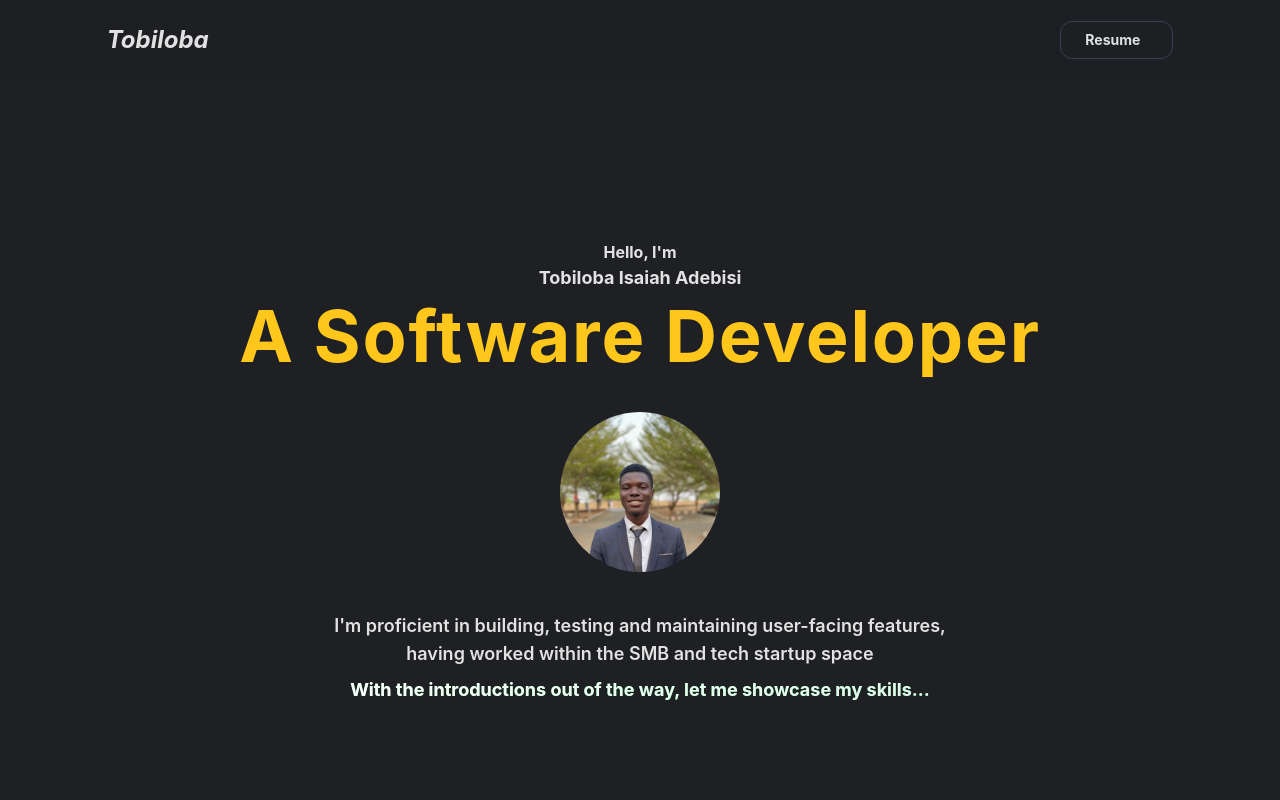
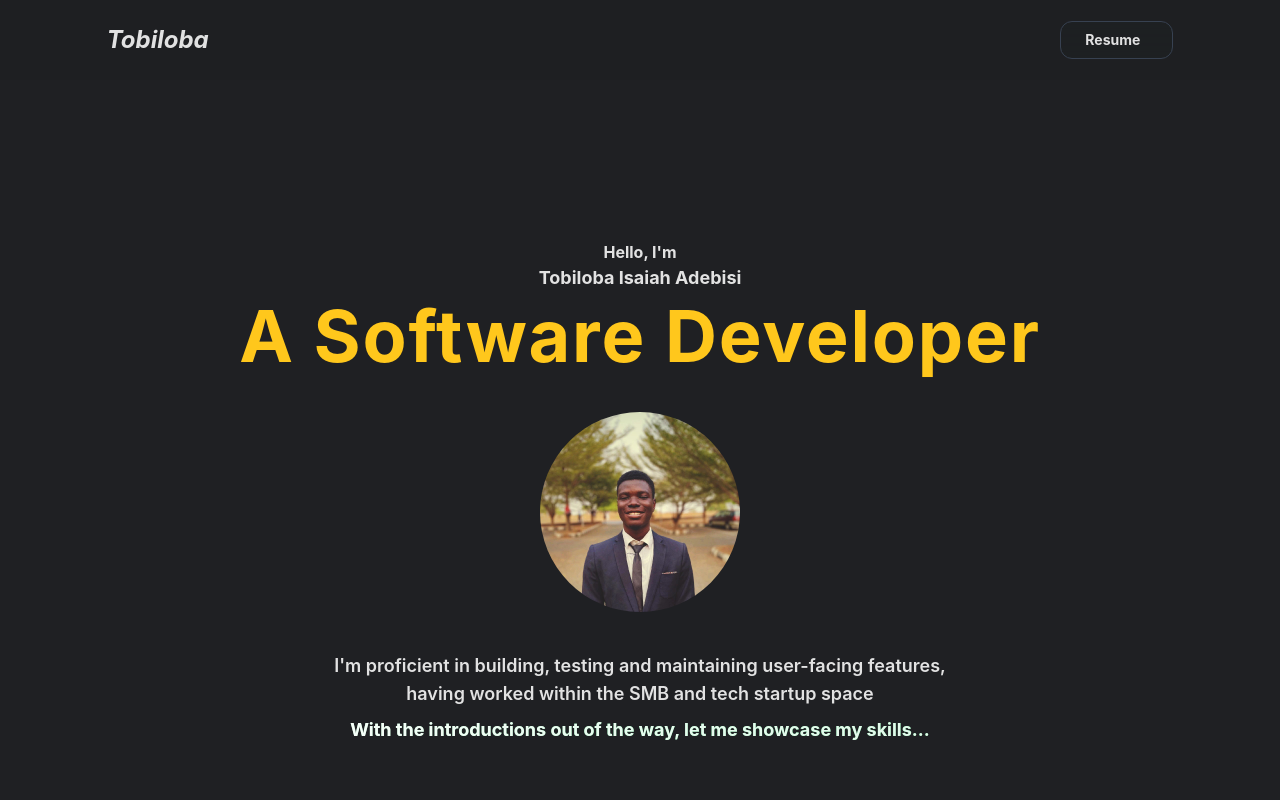
Before and after one commit to Adebisi1234/portfolio, a React (Vite) app: page / in a window 1280 px wide. Shown: the top 800 px of the page. Built offline with nearby package versions, Linux system fonts and the light colour scheme.

Commit message:
fix: final img choice

```diff
--- a/src/components/Main.tsx
+++ b/src/components/Main.tsx
@@ -13,7 +13,7 @@ export default function Main() {
         <img
           src="me.jpg"
           alt="my image"
-          className="object-cover rounded-full size-40"
+          className="rounded-full size-40 sm:size-52 lg:size-[200px]"
         />
       </div>
       <div className="flex flex-col flex-wrap text-sm font-semibold sm:text-base xl:text-lg">
```
Also changed, not shown: public/me.jpg, 1 other file (tests, documents, lock files or other folders).
